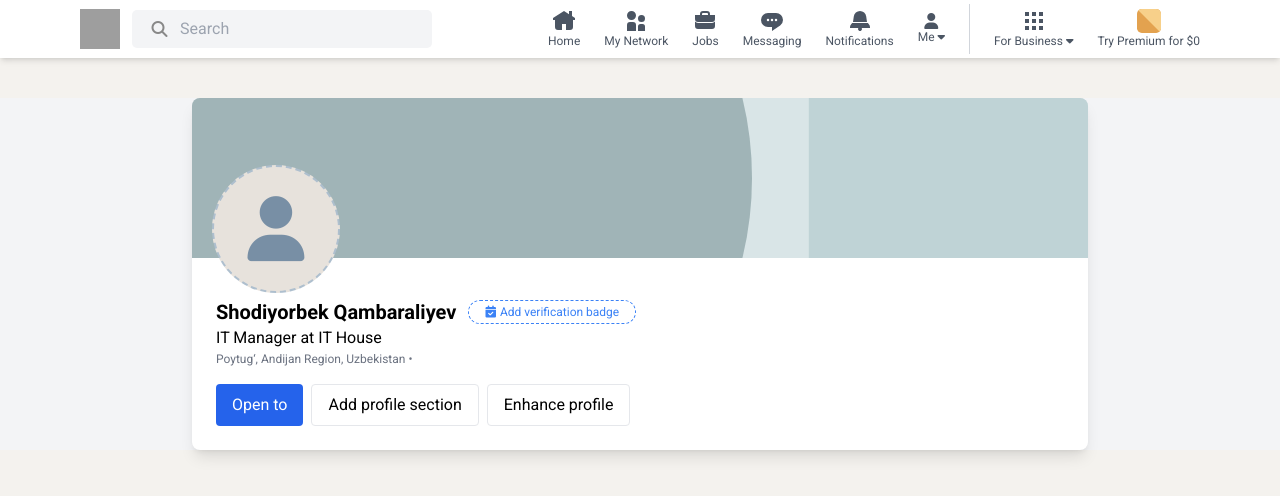
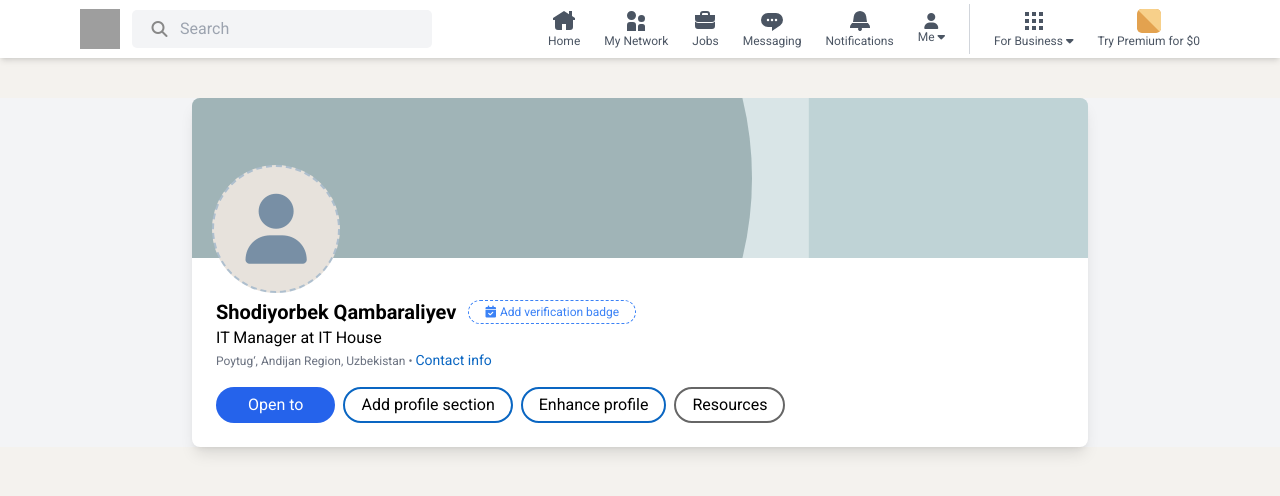
Before and after one commit to ShodiyorbekQambaraliyev/LinkedIn, a Django app: page /profile/ in a window 1280 px wide. Shown: the top 496 px of the page. Run offline with Django 5.2, Linux system fonts and the light colour scheme; some libraries are stand-ins or nearby versions; grey boxes are pictures that could not be loaded.

Commit message:
profil qismiga ozgartirishlar kiritildi

```diff
--- a/LinkedIn/templates/profile.html
+++ b/LinkedIn/templates/profile.html
@@ -7,7 +7,7 @@
     <div class="max-w-4xl mx-auto bg-white shadow-lg rounded-lg overflow-hidden mt-10">
         <div class="relative">
             <img src="{% static 'img/acaunt_bg_img.svg' %}" alt="Cover" class="w-full h-40 object-cover">
-            <i style="border: 2px dashed #AEBFCE;" class="bg-[#E7E2DC] flex items-center justify-center text-[65px] text-[#788FA5] w-[128px] h-[128px] rounded-full absolute bottom-[-35px] left-[20px] fa-solid fa-user" ></i>
+            <i style="border: 2px dashed #AEBFCE;" class="bg-[#E7E2DC] flex items-center justify-center text-[70px] text-[#788FA5] w-[128px] h-[128px] rounded-full absolute bottom-[-35px] left-[20px] fa-solid fa-user" ></i>
         </div>
         <div class="p-6 mt-4">
             <div class="flex items-center gap-3">
@@ -18,11 +18,12 @@
                 </button>
             </div>
             <p class="text-black">IT Manager at IT House</p>
-            <p class="text-gray-500 text-[12px]">Poytug‘, Andijan Region, Uzbekistan •</p>
-            <div class="mt-4 flex gap-2">
-                <button class="bg-blue-600 text-white px-4 py-2 rounded">Open to</button>
-                <button class="border px-4 py-2 rounded">Add profile section</button>
-                <button class="border px-4 py-2 rounded">Enhance profile</button>
+            <p class="text-gray-500 text-[12px]">Poytug‘, Andijan Region, Uzbekistan • <span class="text-[#0a66c2] text-[14px] hover:underline hover:cursor-pointer">Contact info</span></p>
+            <div class="mt-4 flex gap-2 sticky">
+                <button class="bg-blue-600 text-white px-8 py-1 rounded-full">Open to</button>
+                <button class="border-2 border-[#0a66c2] px-4 py-1 rounded-full hover:border-[#06417c] hover:border-[3px]">Add profile section</button>
+                <button class="border-2 border-[#0a66c2] px-4 py-1 rounded-full hover:border-[#06417c] hover:border-[3px]">Enhance profile</button>
+                <button class="border border-2 border-[#666] px-4 py-1 rounded-full hover:border-[#222] hover:border-[3px]">Resources</button>
             </div>
         </div>
     </div>
```
